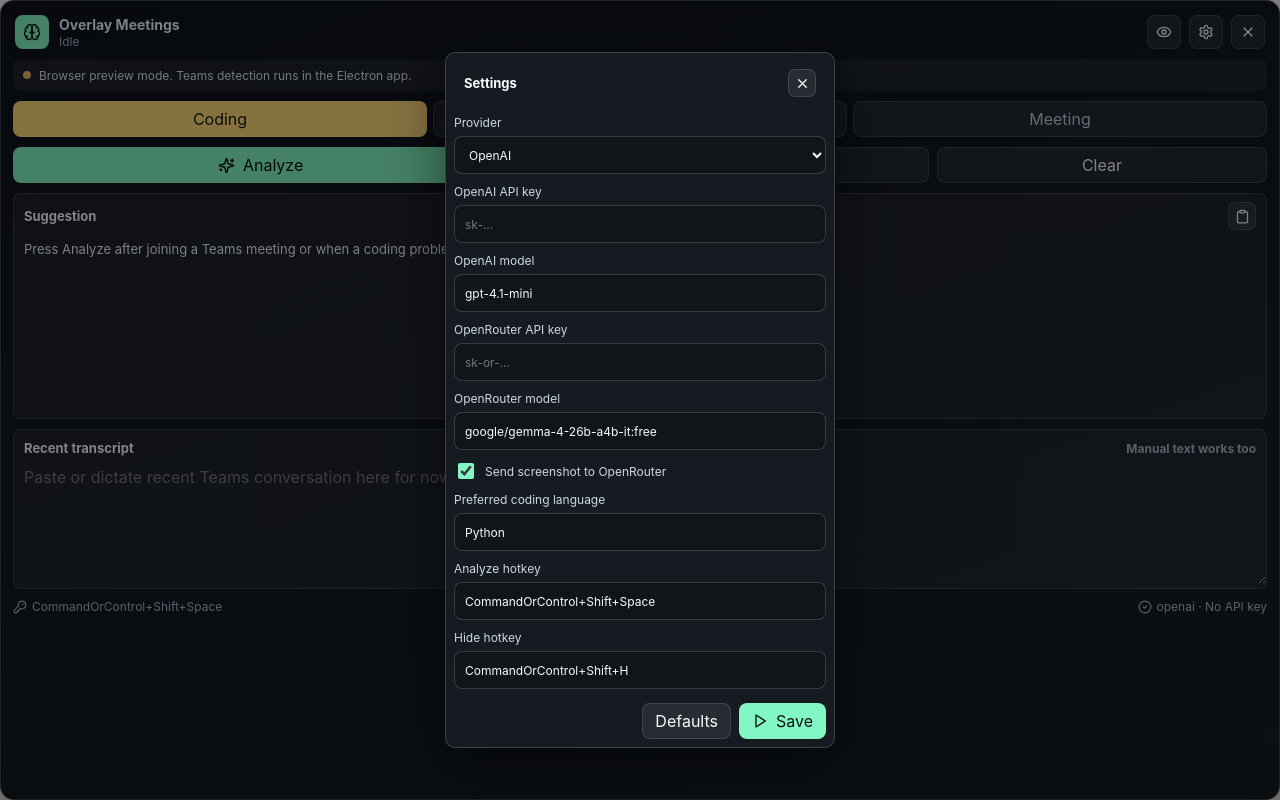
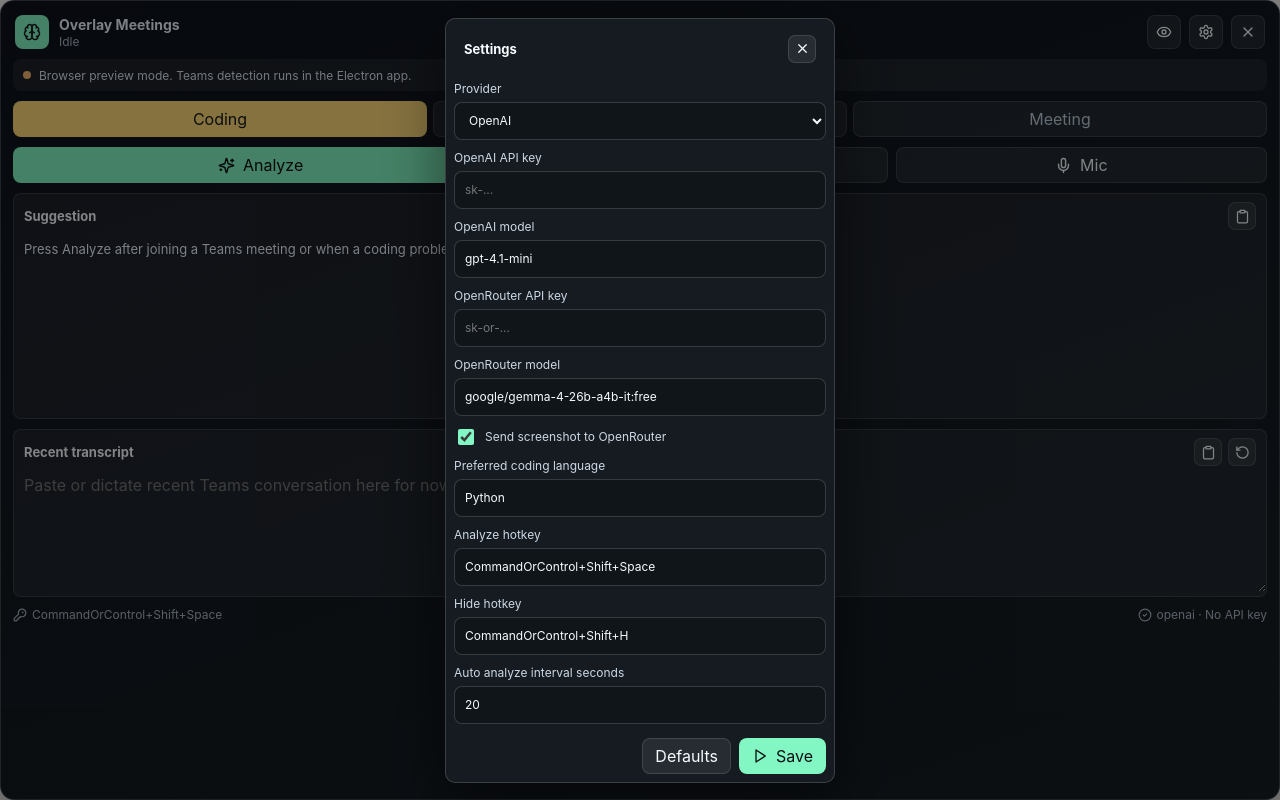
Before and after one commit to sainarenkolla94/overlay-meetings, a React (Vite) app: page / in a window 1280 px wide. Both pictures are taken after a click on the button 1206 px from the left and 32 px from the top of the page. Built offline with nearby package versions, Linux system fonts and the light colour scheme.

Commit message:
Add readme doc

```diff
--- a/src/main/main.ts
+++ b/src/main/main.ts
@@ -19,6 +19,7 @@
   preferredLanguage: "Python",
   triggerHotkey: "CommandOrControl+Shift+Space",
   hideHotkey: "CommandOrControl+Shift+H",
+  autoAnalyzeIntervalSeconds: 20,
   captureMode: "screen"
 };
 
--- a/src/renderer/App.tsx
+++ b/src/renderer/App.tsx
@@ -1,5 +1,20 @@
 import React, { useEffect, useMemo, useRef, useState } from "react";
-import { Brain, CheckCircle2, Clipboard, Eye, EyeOff, KeyRound, Mic, Pause, Play, Settings, Sparkles, X } from "lucide-react";
+import {
+  Brain,
+  CheckCircle2,
+  Clipboard,
+  Eye,
+  EyeOff,
+  KeyRound,
+  Mic,
+  Pause,
+  Play,
+  RotateCcw,
+  Settings,
+  Sparkles,
+  Timer,
+  X
+} from "lucide-react";
 import { createRoot } from "react-dom/client";
 import type { AnalyzeResult, AppSettings, AssistantStatus, TeamsStatus } from "../shared/types";
 import "./styles.css";
@@ -15,10 +30,17 @@
   preferredLanguage: "Python",
   triggerHotkey: "CommandOrControl+Shift+Space",
   hideHotkey: "CommandOrControl+Shift+H",
+  autoAnalyzeIntervalSeconds: 20,
   captureMode: "screen"
 };
 
 type Mode = "coding" | "behavioral" | "meeting";
+type SuggestionItem = {
+  id: number;
+  answer: string;
+  mode: Mode;
+  createdAt: string;
+};
 
 const overlayApi =
   window.overlayApi ??
@@ -61,9 +83,13 @@
   const [clickThrough, setClickThrough] = useState(false);
   const [lastCapture, setLastCapture] = useState<string | undefined>();
   const [error, setError] = useState("");
+  const [autoAnalyze, setAutoAnalyze] = useState(false);
+  const [history, setHistory] = useState<SuggestionItem[]>([]);
   const recognitionRef = useRef<SpeechRecognition | null>(null);
   const transcriptRef = useRef(transcript);
   const modeRef = useRef(mode);
+  const autoAnalyzeRef = useRef(autoAnalyze);
+  const analyzingRef = useRef(false);
 
   useEffect(() => {
     transcriptRef.current = transcript;
@@ -72,6 +98,10 @@
   useEffect(() => {
     modeRef.current = mode;
   }, [mode]);
+
+  useEffect(() => {
+    autoAnalyzeRef.current = autoAnalyze;
+  }, [autoAnalyze]);
 
   const maskedKey = useMemo(() => {
     const key = settings.provider === "openrouter" ? settings.openRouterApiKey : settings.openAiApiKey;
@@ -100,6 +130,19 @@
     };
   }, []);
 
+  useEffect(() => {
+    if (!autoAnalyze) return undefined;
+
+    const intervalMs = Math.max(settings.autoAnalyzeIntervalSeconds, 8) * 1000;
+    const interval = window.setInterval(() => {
+      if (!autoAnalyzeRef.current || analyzingRef.current) return;
+      if (!transcriptRef.current.trim() && !settings.sendScreenshotToOpenRouter && settings.provider === "openrouter") return;
+      void analyze(transcriptRef.current, modeRef.current, "auto");
+    }, intervalMs);
+
+    return () => window.clearInterval(interval);
+  }, [autoAnalyze, settings.autoAnalyzeIntervalSeconds, settings.provider, settings.sendScreenshotToOpenRouter]);
+
   async function refreshTeamsStatus() {
     const current = await overlayApi.getTeamsStatus();
     setTeamsStatus(current);
@@ -111,7 +154,9 @@
     setShowSettings(false);
   }
 
-  async function analyze(transcriptForRequest = transcript, modeForRequest = mode) {
+  async function analyze(transcriptForRequest = transcript, modeForRequest = mode, source: "manual" | "auto" = "manual") {
+    if (analyzingRef.current) return;
+    analyzingRef.current = true;
     setStatus("analyzing");
     setError("");
     try {
@@ -120,12 +165,23 @@
         mode: modeForRequest
       });
       setAnswer(result.answer);
+      setHistory((previous) => [
+        {
+          id: Date.now(),
+          answer: result.answer,
+          mode: modeForRequest,
+          createdAt: new Date().toLocaleTimeString([], { hour: "2-digit", minute: "2-digit" })
+        },
+        ...previous
+      ].slice(0, 5));
       setLastCapture(result.screenshotDataUrl);
       setStatus("ready");
       await refreshTeamsStatus();
     } catch (err) {
       setStatus("error");
-      setError(err instanceof Error ? err.message : "Analyze failed.");
+      setError(`${source === "auto" ? "Auto analyze failed" : "Analyze failed"}: ${err instanceof Error ? err.message : "Unknown error."}`);
+    } finally {
+      analyzingRef.current = false;
     }
   }
 
@@ -176,6 +232,10 @@
     await navigator.clipboard.writeText(answer);
   }
 
+  async function copyTranscript() {
+    await navigator.clipboard.writeText(transcript);
+  }
+
   return (
     <main className="shell">
       <header className="titlebar">
@@ -217,11 +277,14 @@
           <Sparkles size={17} />
           Analyze
         </button>
+        <button className={autoAnalyze ? "active" : ""} onClick={() => setAutoAnalyze((enabled) => !enabled)}>
+          <Timer size={17} />
+          Auto
+        </button>
         <button onClick={toggleMic}>
           {status === "listening" ? <Pause size={17} /> : <Mic size={17} />}
           {status === "listening" ? "Pause mic" : "Mic"}
         </button>
-        <button onClick={() => setTranscript("")}>Clear</button>
       </section>
 
       <section className="answerPanel">
@@ -238,7 +301,14 @@
       <section className="transcriptPanel">
         <div className="panelHeader">
           <span>Recent transcript</span>
-          <span className="hint">Manual text works too</span>
+          <div className="panelActions">
+            <button title="Copy transcript" onClick={copyTranscript} className="iconButton small">
+              <Clipboard size={15} />
+            </button>
+            <button title="Clear transcript" onClick={() => setTranscript("")} className="iconButton small">
+              <RotateCcw size={15} />
+            </button>
+          </div>
         </div>
         <textarea
           value={transcript}
@@ -246,6 +316,25 @@
           placeholder="Paste or dictate recent Teams conversation here for now."
         />
       </section>
+
+      {history.length > 0 && (
+        <section className="historyPanel">
+          <div className="panelHeader">
+            <span>Session history</span>
+            <button title="Clear history" onClick={() => setHistory([])} className="iconButton small">
+              <RotateCcw size={15} />
+            </button>
+          </div>
+          <div className="historyList">
+            {history.map((item) => (
+              <button key={item.id} className="historyItem" onClick={() => setAnswer(item.answer)}>
+                <span>{item.createdAt} · {item.mode}</span>
+                <strong>{item.answer.slice(0, 92)}{item.answer.length > 92 ? "..." : ""}</strong>
+              </button>
+            ))}
+          </div>
+        </section>
+      )}
 
       <footer className="footer">
         <span><KeyRound size={14} /> {settings.triggerHotkey}</span>
@@ -343,6 +432,21 @@
                 onChange={(event) => setDraftSettings({ ...draftSettings, hideHotkey: event.target.value })}
               />
             </label>
+            <label>
+              Auto analyze interval seconds
+              <input
+                type="number"
+                min="8"
+                max="120"
+                value={draftSettings.autoAnalyzeIntervalSeconds}
+                onChange={(event) =>
+                  setDraftSettings({
+                    ...draftSettings,
+                    autoAnalyzeIntervalSeconds: Number(event.target.value)
+                  })
+                }
+              />
+            </label>
             <div className="modalActions">
               <button onClick={() => setDraftSettings(defaultSettings)}>Defaults</button>
               <button className="primary" onClick={saveSettings}>
--- a/src/renderer/styles.css
+++ b/src/renderer/styles.css
@@ -182,7 +182,7 @@
 
 .controls {
   display: grid;
-  grid-template-columns: 1.2fr 1fr 0.8fr;
+  grid-template-columns: 1.2fr 0.9fr 0.9fr;
   gap: 8px;
 }
 
@@ -198,6 +198,7 @@
 
 .answerPanel,
 .transcriptPanel,
+.historyPanel,
 .capturePreview {
   margin-top: 10px;
   border: 1px solid rgba(255, 255, 255, 0.12);
@@ -215,6 +216,12 @@
   color: #f8fbff;
   font-weight: 650;
   font-size: 13px;
+}
+
+.panelActions {
+  display: flex;
+  align-items: center;
+  gap: 6px;
 }
 
 .answerPanel pre {
@@ -255,6 +262,38 @@
   background: transparent;
   padding: 0 10px 12px;
   line-height: 1.4;
+}
+
+.historyList {
+  display: grid;
+  gap: 6px;
+  max-height: 142px;
+  overflow: auto;
+  padding: 0 8px 8px;
+}
+
+.historyItem {
+  width: 100%;
+  min-height: 54px;
+  display: grid;
+  justify-items: start;
+  gap: 3px;
+  text-align: left;
+  padding: 8px 10px;
+}
+
+.historyItem span {
+  color: #aab7c6;
+  font-size: 11px;
+}
+
+.historyItem strong {
+  max-width: 100%;
+  overflow: hidden;
+  color: #edf5ff;
+  font-size: 12px;
+  font-weight: 550;
+  line-height: 1.3;
 }
 
 input,
--- a/src/shared/types.ts
+++ b/src/shared/types.ts
@@ -11,6 +11,7 @@
   preferredLanguage: string;
   triggerHotkey: string;
   hideHotkey: string;
+  autoAnalyzeIntervalSeconds: number;
   captureMode: "screen";
 };
 
```
Also changed, not shown: 1 other file (tests, documents, lock files or other folders).
